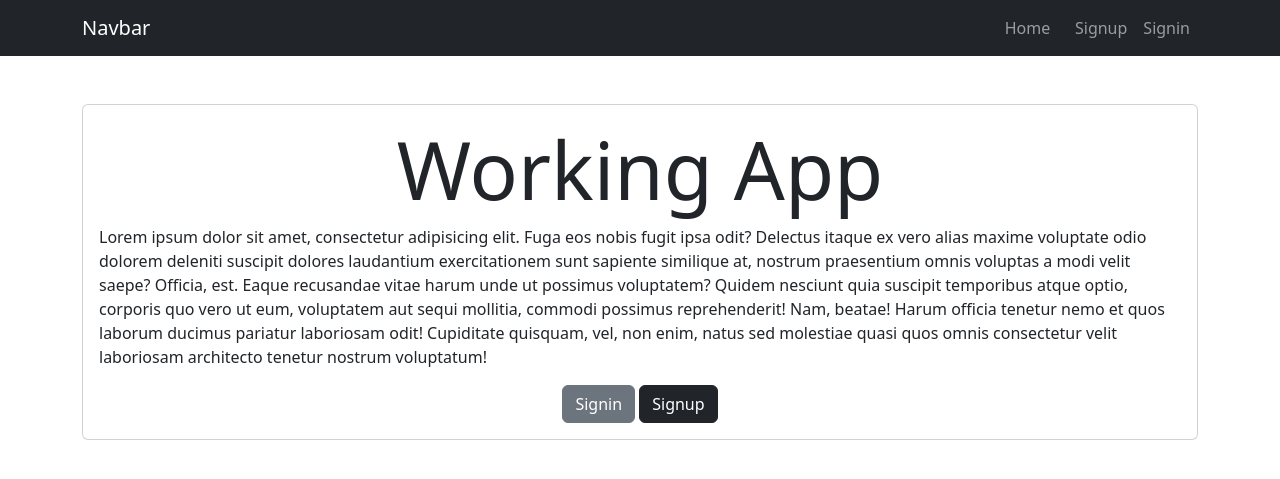
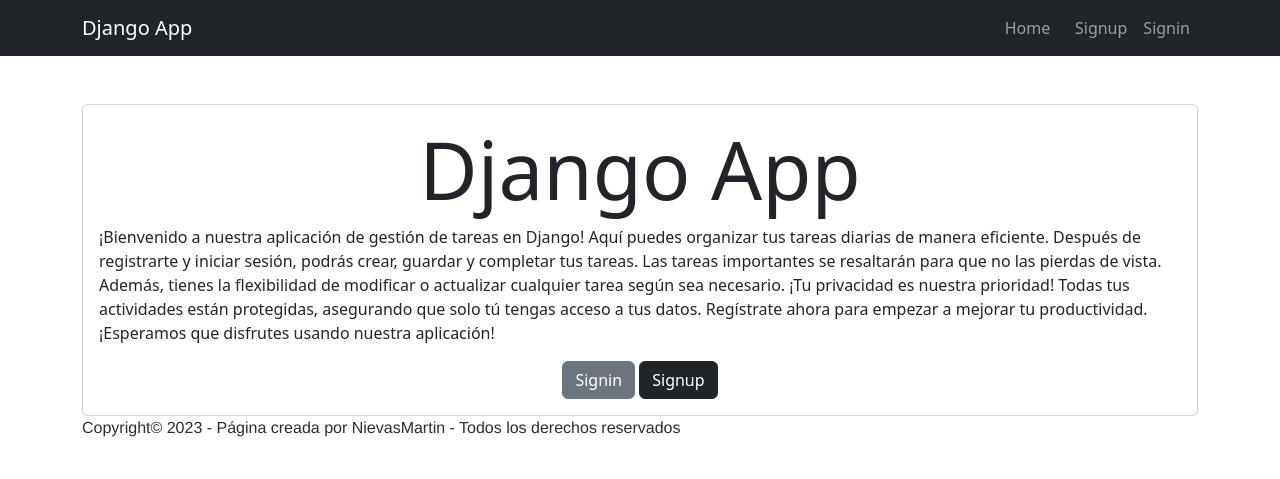
Before and after one commit to martinxaviernievas/Blogcompleto, a Django app: page / in a window 1280 px wide. Shown: the top 479 px of the page. Run offline with Django 5.2, Linux system fonts and the light colour scheme.

Commit message:
Termine Proyecto

```diff
--- a/tasks/templates/base.html
+++ b/tasks/templates/base.html
@@ -11,7 +11,7 @@
 
     <nav class="navbar navbar-expand-lg bg-dark navbar-dark">
         <div class="container">
-          <a class="navbar-brand" href="#">Navbar</a>
+          <a class="navbar-brand" href="/">Django App</a>
           <button class="navbar-toggler" type="button" data-bs-toggle="collapse" data-bs-target="#navbarNav" aria-controls="navbarNav" aria-expanded="false" aria-label="Toggle navigation">
             <span class="navbar-toggler-icon"></span>
           </button>
--- a/tasks/templates/home.html
+++ b/tasks/templates/home.html
@@ -5,14 +5,15 @@
 
 <main class="container py-5">
      <section class="card card-body " >
-          <h1 class="display-1 text-center">Working App</h1>
-          <p>Lorem ipsum dolor sit amet, consectetur adipisicing elit. Fuga eos nobis fugit ipsa odit? Delectus itaque ex vero
-          alias maxime voluptate odio dolorem deleniti suscipit dolores laudantium exercitationem sunt sapiente similique
-          at, nostrum praesentium omnis voluptas a modi velit saepe? Officia, est. Eaque recusandae vitae harum unde ut
-          possimus voluptatem? Quidem nesciunt quia suscipit temporibus atque optio, corporis quo vero ut eum, voluptatem
-          aut sequi mollitia, commodi possimus reprehenderit! Nam, beatae! Harum officia tenetur nemo et quos laborum
-          ducimus pariatur laboriosam odit! Cupiditate quisquam, vel, non enim, natus sed molestiae quasi quos omnis
-          consectetur velit laboriosam architecto tenetur nostrum voluptatum!</p>
+          <h1 class="display-1 text-center">Django App</h1>
+          <p>¡Bienvenido a nuestra aplicación de gestión de tareas en Django!
+                Aquí puedes organizar tus tareas diarias de manera eficiente. Después de registrarte y iniciar sesión,
+               podrás crear, guardar y completar tus tareas. Las tareas importantes se resaltarán para que no las pierdas
+                de vista. Además, tienes la flexibilidad de modificar o actualizar cualquier tarea según sea necesario.
+                 ¡Tu privacidad es nuestra prioridad! Todas tus actividades están protegidas,
+                  asegurando que solo tú tengas acceso a tus datos.
+                   Regístrate ahora para empezar a mejorar tu productividad.
+                    ¡Esperamos que disfrutes usando nuestra aplicación!</p>
 
           <div class="text-center">
                <a class="btn btn-secondary" href="/signin/" >
@@ -24,6 +25,9 @@
           </div>
 
      </section>
+     <div id="copyright" style="font-family:'Franklin Gothic Medium', 'Arial Narrow', Arial, sans-serif ; color: #2d2e2e;">
+          Copyright&copy; 2023 - Página creada por NievasMartin - Todos los derechos reservados
+      </div>
 </main>
 
 {% endblock %}
--- a/tasks/templates/signup.html
+++ b/tasks/templates/signup.html
@@ -4,7 +4,7 @@
 
 <main class="container py-5">
    <div class="row">
-        <div class="col-md-4 offset-md-4" >
+        <div class="col-md-4 offset-md-4 mt-5" >
             <form method="POST" class=" card card-body">
                 <h1 class="text-center">Signup</h1>
                 {{error}}
--- a/tasks/templates/tasks.html
+++ b/tasks/templates/tasks.html
@@ -31,6 +31,9 @@
 </ul>
         </div>
     </div>
+                <div class="col-md-6 offset-md-3" id="copyright" style="font-family:'Franklin Gothic Medium', 'Arial Narrow', Arial, sans-serif ; color: #2d2e2e;">
+                Copyright&copy; 2023 - Página creada por NievasMartin - Todos los derechos reservados
+                </div>
 </main>
 
 {% endblock %}
```
Also changed, not shown: tasks/forms.py (+8 -2 lines), tasks/templates/create_task.html (+12 -2 lines), tasks/templates/task_detail.html (+19 -5 lines), db.sqlite3, tasks/templates/created_task.html (deleted).
